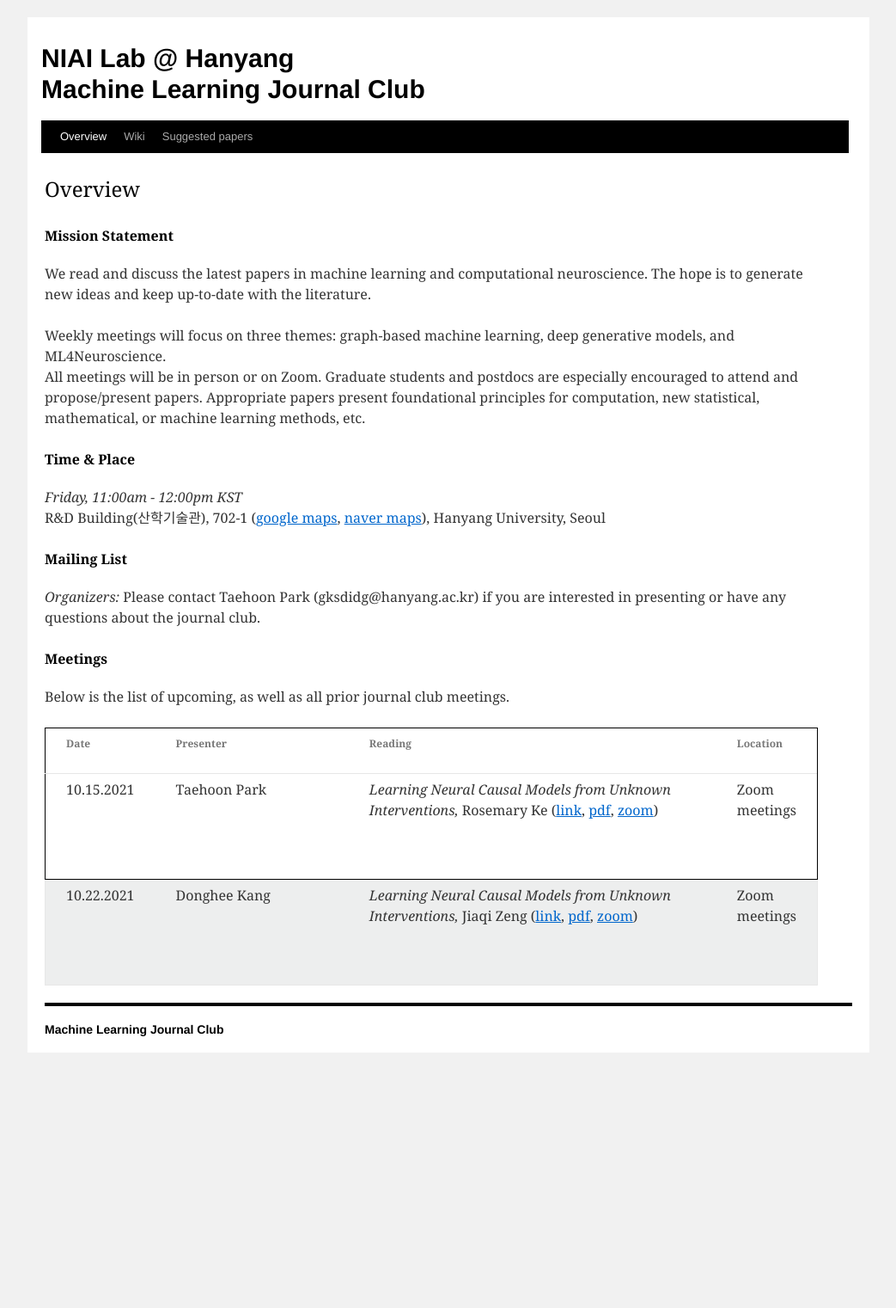
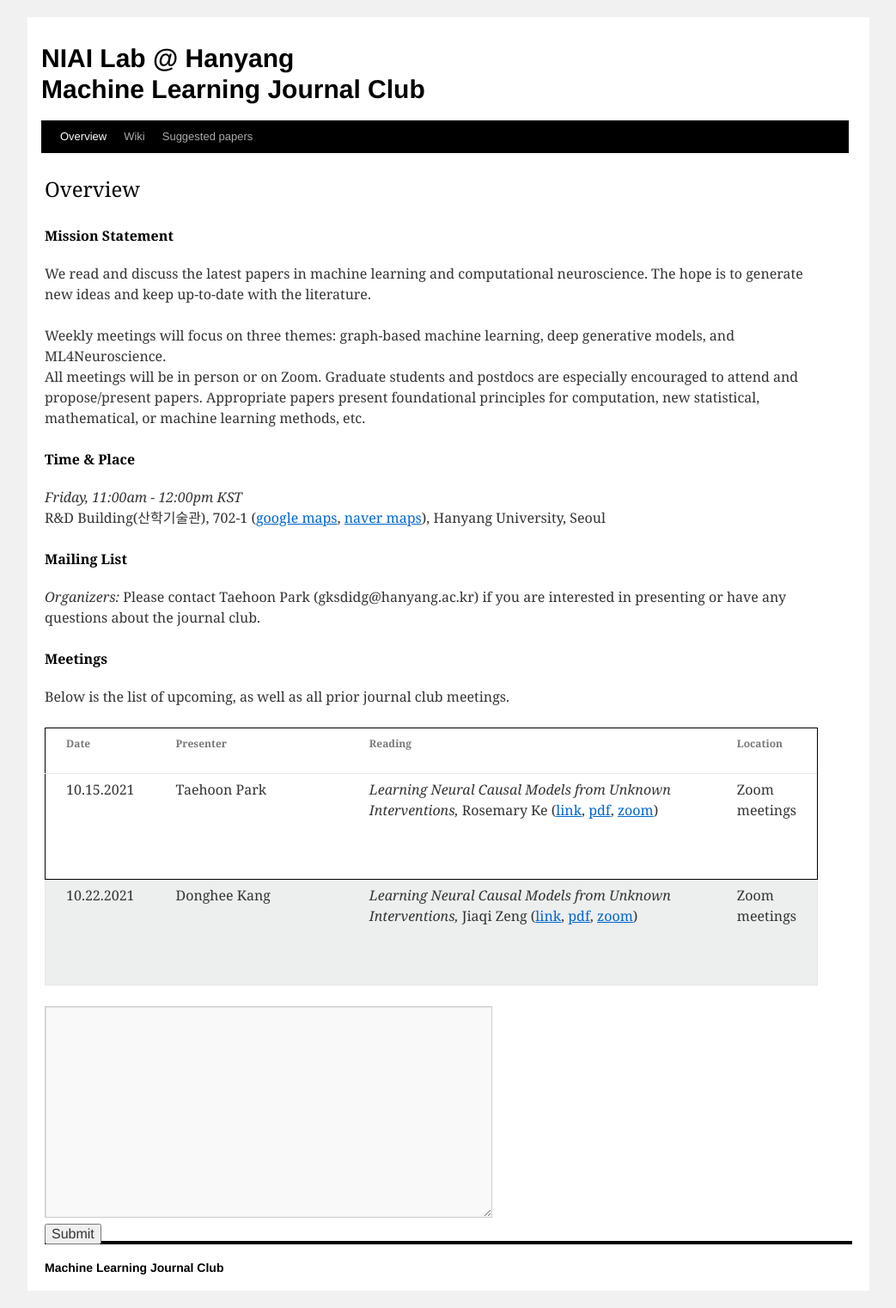
Before and after one commit to niai-lab/GraphML-JC, a Jekyll site: the page built from index.html, in a window 1280 px wide. Shown: the whole page at 86% size, without its empty margins (118-1161 px from the left). Built offline with Jekyll 4.4.1, drawn with Linux system fonts in a browser that asks for light colours; before the commit the page ends 1244 px from its top, so only the background shows below that.

Commit message:
form test

```diff
--- a/index.html
+++ b/index.html
@@ -35,4 +35,8 @@ title: Machine Learning Journal Club
   <p>Below is the list of upcoming, as well as all prior journal club meetings.</p>
   {% include meetings.html %}
 
+  <form action="/summany" method="post">
+  <textarea cols="50" rows="10"></textarea><br>
+  <input type="submit">
+  </form>
 </div><!-- #content -->
```
